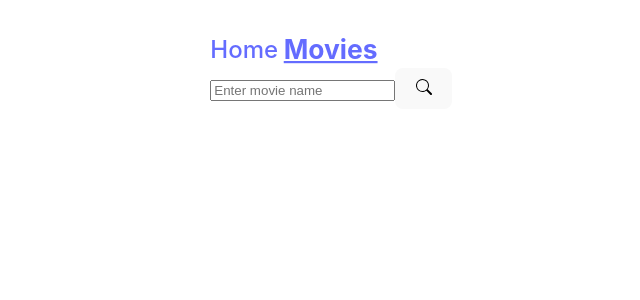
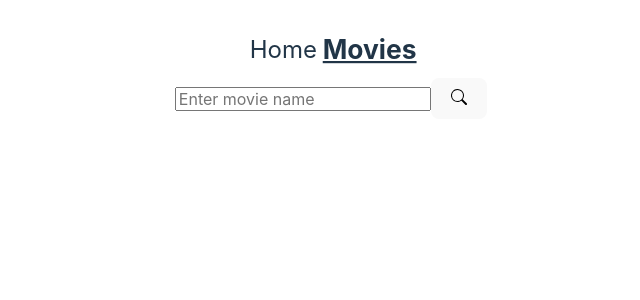
Before and after one commit to Serhii-Ivanchenko/goit-react-hw-05, a React (Vite) app: page /movies in a window 1280 px wide. Shown: the top 300 px of the page, without its empty margins (309-949 px from the left). Built offline with nearby package versions, Linux system fonts and the light colour scheme.

Commit message:
start styling

```diff
--- a/src/components/MovieList/MovieList.jsx
+++ b/src/components/MovieList/MovieList.jsx
@@ -1,11 +1,12 @@
 import MovieCard from '../MovieCard/MovieCard';
+import css from './MovieList.module.css';
 
 export default function MovieList({ movies }) {
   return (
     <div>
-      <ul>
+      <ul className={css.list}>
         {movies.map(movie => (
-          <li key={movie.id}>
+          <li className={css.item} key={movie.id}>
             <MovieCard movie={movie} />
           </li>
         ))}
--- a/src/components/MovieList/MovieList.module.css
+++ b/src/components/MovieList/MovieList.module.css
@@ -0,0 +1,10 @@
+.list {
+    display: flex;
+    flex-wrap: wrap;
+    gap: 20px;
+}
+
+.item {
+    width: calc((100% - 60px) / 4);
+    height: 360px;
+}
--- a/src/components/Navigation/Navigation.module.css
+++ b/src/components/Navigation/Navigation.module.css
@@ -1,6 +1,8 @@
 .nav {
     display: flex;
     gap: 10px;
+    justify-content: center;
+    margin-bottom: 10px;
 }
 
 .navLink {
--- a/src/index.css
+++ b/src/index.css
@@ -1,3 +1,5 @@
+@import url(../node_modules/modern-normalize/modern-normalize.css);
+
 :root {
   font-family: Inter, system-ui, Avenir, Helvetica, Arial, sans-serif;
   line-height: 1.5;
@@ -13,21 +15,47 @@
   -moz-osx-font-smoothing: grayscale;
 }
 
+h1,
+h2,
+h3,
+h4,
+h5,
+h6,
+p {
+  margin: 0;
+}
+
+p:last-child {
+  margin-bottom: 0;
+}
+
+ul {
+  margin: 0;
+  padding: 0;
+  list-style: none;
+}
+
 a {
-  font-weight: 500;
-  color: #646cff;
-  text-decoration: inherit;
+  color: currentColor;
+  text-decoration: none;
+  cursor: pointer;
 }
-a:hover {
-  color: #535bf2;
+
+img {
+  display: block;
+  max-width: 100%;
+  height: auto;
 }
 
 body {
   margin: 0;
   display: flex;
-  /* place-items: center; */
   min-width: 320px;
   min-height: 100vh;
+}
+
+body.ReactModal__Body--open {
+  overflow: hidden;
 }
 
 h1 {
@@ -42,13 +70,15 @@ button {
   font-size: 1em;
   font-weight: 500;
   font-family: inherit;
-  background-color: #1a1a1a;
+  background-color: #161616;
   cursor: pointer;
   transition: border-color 0.25s;
 }
+
 button:hover {
   border-color: #646cff;
 }
+
 button:focus,
 button:focus-visible {
   outline: 4px auto -webkit-focus-ring-color;
@@ -59,9 +89,11 @@ button:focus-visible {
     color: #213547;
     background-color: #ffffff;
   }
+
   a:hover {
     color: #747bff;
   }
+
   button {
     background-color: #f9f9f9;
   }
--- a/src/pages/HomePage/HomePage.jsx
+++ b/src/pages/HomePage/HomePage.jsx
@@ -3,6 +3,7 @@ import MovieList from '../../components/MovieList/MovieList';
 import { getTrendingMovies } from '../../components/tmdb-api-fetch';
 import ErrorMessage from '../../components/ErrorMessage/ErrorMessage';
 import Loader from '../../components/Loader/Loader';
+import css from './HomePage.module.css';
 
 export default function HomePage() {
   const [trendMovies, setTrendMovies] = useState([]);
@@ -29,7 +30,7 @@ export default function HomePage() {
     <div>
       {isError && <ErrorMessage />}
       {isLoading && <Loader />}
-      <h2>Trending movies this week</h2>
+      <h2 className={css.title}>Trending movies this week</h2>
       <MovieList movies={trendMovies} />
     </div>
   );
--- a/src/pages/HomePage/HomePage.module.css
+++ b/src/pages/HomePage/HomePage.module.css
@@ -0,0 +1,3 @@
+.title {
+    margin-bottom: 10px;
+}
```
